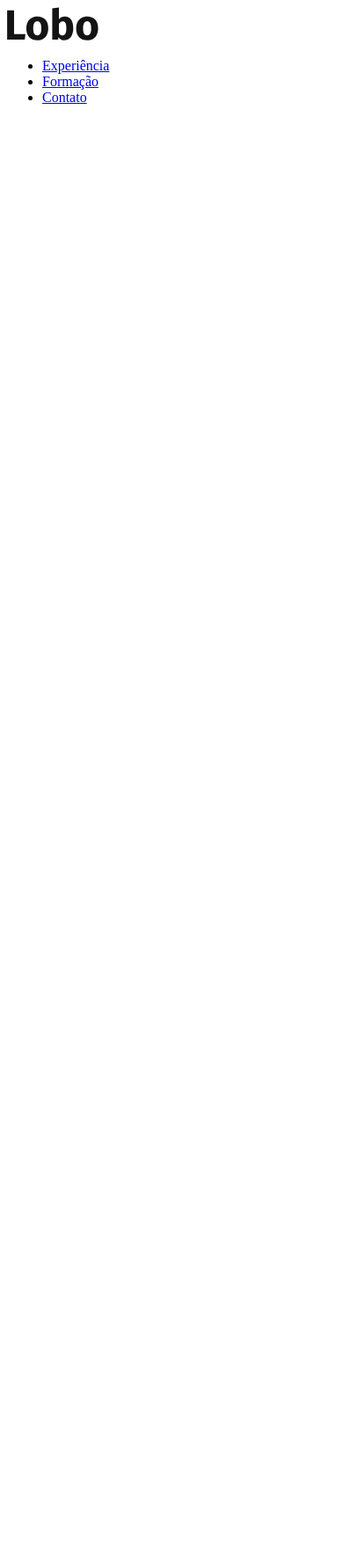
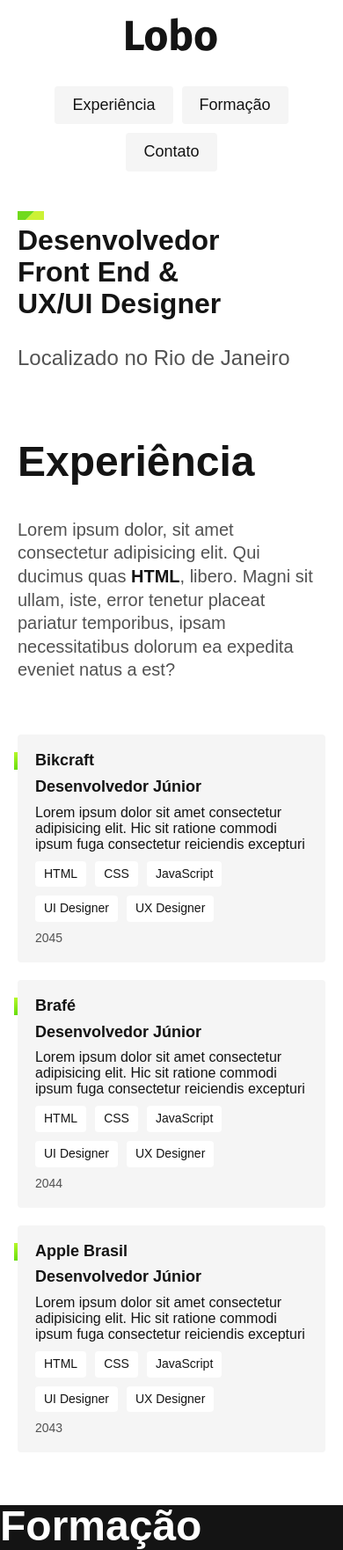
Before and after one commit to kewillem/Cursos-Origamid, a plain HTML site: page HTML e CSS para iniciantes/projeto_oficial/index.html in a window 390 px wide. Shown: the top 1762 px of the page at 88% size. Before the commit the page ends 844 px from the top, so only its background shows below. Drawn offline with Linux system fonts and the light colour scheme.

Commit message:
27-06-23

```diff
--- /dev/null
+++ b/HTML e CSS para iniciantes/projeto_oficial/css/global.css
@@ -0,0 +1,42 @@
+@charset "UTF-8";
+@font-face {
+  font-family: 'Fira Sans-REGULAR';
+  src: url('https://fonts.googleapis.com/css2?family=Fira+Sans&display=swap');
+  font-family: 'Fira Sans-BOLD';
+  src: url('https://fonts.googleapis.com/css2?family=Fira+Sans:wght@700&display=swap');
+}
+:root{
+  --corPadrao: #141414;
+}
+body{
+  font-family: "Fira Sans-REGULAR", Arial, sans-serif;
+  margin: 0px;
+  color: var(--corPadrao);
+  margin-bottom: 1000px;
+}
+h1, h2, h3, p{
+  margin: 0px;
+}
+ul{
+  padding: 0px;
+  margin: 0px;
+  list-style: none;
+}
+img{
+  max-width: 100%;
+  display: block;
+}
+.subtitulo{
+  font-size: 8rem;
+  word-break: break-all; /*quebra palavras*/
+  line-height: 1;
+  text-transform: uppercase;
+  max-width: 4ch;
+}
+@media (max-width: 800px){
+  .subtitulo{
+    font-size: 3rem;
+    text-transform: capitalize; /*deixa só a primeira letra maiuscula*/
+    max-width: initial !important; /*volta para o valor inicial da proporção*/
+  }
+}
--- /dev/null
+++ b/HTML e CSS para iniciantes/projeto_oficial/css/header.css
@@ -0,0 +1,36 @@
+:root{
+  --corPadrao: #141414;
+}
+.header{
+  max-width: 1200px;
+  margin: 0 auto;
+  padding: 40px 20px;
+  display: flex;
+  justify-content: space-between;
+  align-items: center;
+}
+.header-menu{
+  display: flex;
+  flex-wrap: wrap;
+  gap: 10px;
+  justify-content: center;
+}
+.header-menu a{
+  font-size: 1.125rem;
+  line-height: 1.3;
+  padding: 10px 20px;
+  text-decoration: none;
+  color: var(--corPadrao);
+  display: block;
+}
+@media (max-width: 800px){
+  .header{
+    flex-direction: column;
+    gap: 40px;
+    padding: 20px;
+  }
+  .header a{
+    background: #f5f5f5;
+    border-radius: 4px;
+  }
+}
--- /dev/null
+++ b/HTML e CSS para iniciantes/projeto_oficial/css/main.css
@@ -0,0 +1,57 @@
+.introducao{
+  max-width: 1200px;
+  padding: 40px 20px;
+  margin: 0 auto;
+  display: grid;
+  grid-template-columns: 1fr 2fr;
+  gap: 100px;
+  align-items: center;
+}
+.introducao h1{
+  font-size: 4.5rem;
+  line-height: 1.125;
+  margin-bottom: 30px;
+  position: relative;
+}
+.introducao h1::before{
+  content: "";
+  display: block;
+  width: 130px;
+  height: 100px;
+  background: url('../imagens/detalhe.svg') no-repeat center;
+  position: absolute;
+  top: -15px;
+  left: -40px;
+  z-index: -1; /*posiciona o elemento para trás*/
+}
+.introducao p{
+  font-size: 1.5rem;
+  color: #525252;
+}
+@media (max-width: 1000px){
+  .introducao h1{
+    font-size: 3rem;
+  }
+}
+@media (max-width: 800px){
+  .introducao{
+    grid-template-columns: 1fr 2fr;
+    gap: 40px;
+  }
+  .introducao h1{
+    font-size: 2rem;
+  }
+  .introducao h1::before{
+    width: 30px;
+    height: 10px;
+    left: 0px;
+  }
+}
+@media (max-width: 400px){
+  .introducao{
+    grid-template-columns: 1fr;
+  }
+  .introducao img{
+    display: none;
+  }
+}
--- /dev/null
+++ b/HTML e CSS para iniciantes/projeto_oficial/css/section-formacao.css
@@ -0,0 +1,132 @@
+.formacao{
+  background-color: #141414;
+  color: white;
+}
+.formacao-container{
+  max-width: 1200px;
+  padding: 120px 20px;
+  margin: 0 auto;
+  display: grid;
+  grid-template-columns: 1fr 2fr;
+  gap: 100px;
+  position: relative;
+}
+.formacao-container::after{
+  content: "";
+  display: block;
+  width: 130px;
+  height: 100px;
+  background: url(../imagens/detalhe.svg) no-repeat center;
+  position: absolute;
+  bottom: -50px;
+  left: 20px;
+}
+.formacao .subtitulo{
+  color: black;
+  max-width: 5ch;
+}
+.formacao-texto{
+  font-size: 1.5rem;
+  line-height: 1.33; /*espaçamento de linha*/
+  margin-bottom: 60px;
+  max-width: 40ch; /*ch define a quantidade e caracteres numa linha*/
+  color: #a3a3a3;
+}
+.formacao-texto strong{
+  color: white;
+}
+.faculdade-lista{
+  display: flex;
+  flex-wrap: wrap;
+  gap: 20px;
+  margin-bottom: 60px;
+}
+.faculdade{
+  background-color: black;
+  padding: 20px;
+  border-radius: 4px;
+  flex: 1;
+  display: flex;
+  flex-direction: column;
+}
+.faculdade-tipo{
+  font-size: 0.875rem;
+  text-transform: uppercase;
+  color: #a3a3a3;
+
+}
+.faculdade-curso{
+  flex: 1;
+  font-size: 1.125rem;
+  margin-bottom: 40px;
+  position: relative;
+  line-height: 1.4;
+}
+.faculdade-curso::before{
+  content: "";
+  display: block;
+  width: 4px;
+  height: 20px;
+  background: linear-gradient(#b6f829, #67dd0a);
+  position: absolute;
+  left: -24px;
+}
+.faculdade-instituicao{
+  font-size: 1.125rem;
+  color: #a3a3a3;
+}
+.cursos{
+  margin-bottom: 60px;
+}
+.formacao-extra h3{
+font-size: 0.875rem;
+line-height: 1.4;
+color: #8f8f8f;
+text-transform: uppercase;
+margin-bottom: 30px;
+position: relative;
+}
+.formacao-extra h3::before{
+  display: block;
+  content: "";
+  width: 24px;
+  height: 24px;
+  background: url(../imagens/cursos.svg) no-repeat center center;
+  position: absolute;
+  left: -36px;
+  top: -4px;
+}
+.cursos::before{
+  background: url(../imagens/cursos.svg) no-repeat center center;
+}
+.idiomas::before{
+  background: url(../imagens/idiomas.svg) no-repeat center center;
+}
+.formacao-extra li{
+  font-size: 1.125rem;
+  line-height: 1.1;
+  margin-bottom: 20px;
+}
+.formacao-extra span{
+  color: #8f8f8f;
+}
+.cursos li{
+  display: flex;
+  justify-content: space-between;
+}
+@media (max-width: 800px){
+  .formacao-container{
+    grid-template-columns: 1fr;
+    padding: 60px 20px;
+    gap: 40px;
+  }
+  .formacao .subtitulo{
+    color: white;
+  }
+  .formacao-texto{
+    font-size: 1.25rem;
+  }
+  .formacao-extra h3::before{
+    position: initial;
+  }
+}
--- /dev/null
+++ b/HTML e CSS para iniciantes/projeto_oficial/css/section.css
@@ -0,0 +1,97 @@
+.experiencia{
+  max-width: 1200px;
+  padding: 40px 20px;
+  margin: 0 auto;
+  display: grid;
+  grid-template-columns: 1fr 2fr;
+  gap: 100px;
+}
+.experiencia .subtitulo{
+  color: #e0e0e0;
+}
+.experiencia-texto{
+  font-size: 1.5rem;
+  line-height: 1.33; /*espaçamento de linha*/
+  margin-bottom: 60px;
+  max-width: 40ch; /*ch define a quantidade e caracteres numa linha*/
+  color: #525252;
+}
+.experiencia-texto strong{
+  color: #141414;
+}
+.empresa{
+  display: grid;
+  grid-template-columns: 1fr 1fr;
+  gap: 10px 20px;
+  padding: 20px;
+  background: #f5f5f5;
+  margin-bottom: 20px;
+  border-radius: 4px;
+  position: relative;
+}
+.empresa::before{
+  content: "";
+  display: block;
+  width: 4px;
+  height: 20px;
+  background: linear-gradient(#b6f829, #67dd0a);
+  position: absolute;
+  top: 20px;
+  left: -4px;
+}
+.empresa-ano{
+  position: absolute;
+  top: 22px;
+  left: -100px;
+  color: #525252;
+  font-size: 0.875rem;
+  width: 80px;
+  text-align: right;
+}
+.empresa-titulo{
+  font-size: 1.125rem;
+  line-height: 1.1;
+  font-weight: bold;
+}
+.empresa-texto{
+  font-size: 0.875rem;
+  line-height: 1.4;
+  color: #525252;
+}
+.empresa-habilidades{
+  display: flex;
+  flex-wrap: wrap;
+  gap: 10px;
+  align-content: start;
+}
+.empresa-habilidades li{
+  font-size: 0.875rem;
+  line-height: 1.4;
+  border-radius: 4px;
+  background: #fff;
+  padding: 5px 10px;
+}
+@media (max-width: 800px){
+  .experiencia{
+    grid-template-columns: 1fr;
+    gap: 40px;
+  }
+  .experiencia .subtitulo{
+    color: #141414;
+
+  }
+  .experiencia-texto{
+    font-size: 1.25rem;
+  }
+  .empresa-ano{
+    position: initial;
+    order: 1;
+    width: initial;
+    text-align: left;
+  }
+}
+@media (max-width: 400px){
+  .empresa{
+    grid-template-columns: 1fr;
+  }
+}
--- a/HTML e CSS para iniciantes/projeto_oficial/css/style.css
+++ b/HTML e CSS para iniciantes/projeto_oficial/css/style.css
@@ -1,7 +1,5 @@
-@charset "UTF-8";
-@font-face {
-  font-family: 'Fira Sans-REGULAR';
-  src: url('https://fonts.googleapis.com/css2?family=Fira+Sans&display=swap');
-  font-family: 'Fira Sans-BOLD';
-  src: url('https://fonts.googleapis.com/css2?family=Fira+Sans:wght@700&display=swap');
-}
+@import "./global.css";
+@import "./header.css";
+@import "./main.css";
+@import "./section.css";
+@import "./section-formacao.css";
--- a/HTML e CSS para iniciantes/projeto_oficial/index.html
+++ b/HTML e CSS para iniciantes/projeto_oficial/index.html
@@ -19,10 +19,105 @@
     </nav>
   </header>
 
-  <main>
+  <main class="introducao">
+    <img src="./imagens/perfil.jpg" alt="Lobo Cinza">
+    <div>
+      <h1>Desenvolvedor <br> Front End & <br> UX/UI Designer</h1>
+      <p>Localizado no Rio de Janeiro</p>
+    </div>
+  </main>
+  <section class="experiencia" id="experiencia" aria-label="Experiência">
+    <h2 class="subtitulo">Experiência</h2>
+    <div>
+      <p class="experiencia-texto">Lorem ipsum dolor, sit amet consectetur adipisicing elit. Qui ducimus quas <strong>HTML</strong>, libero. Magni sit ullam, iste, error tenetur placeat pariatur temporibus, ipsam necessitatibus dolorum ea expedita eveniet natus a est?</p>
+      <div class="empresa">
+        <span class="empresa-ano">2045</span>
+        <h3 class="empresa-titulo">Bikcraft</h3>
+        <span class="empresa-titulo">Desenvolvedor Júnior</span>
+        <p>Lorem ipsum dolor sit amet consectetur adipisicing elit. Hic sit ratione commodi ipsum fuga consectetur reiciendis excepturi</p>
+        <ul class="empresa-habilidades">
+          <li>HTML</li>
+          <li>CSS</li>
+          <li>JavaScript</li>
+          <li>UI Designer</li>
+          <li>UX Designer</li>
+        </ul>
+      </div>
+      <div class="empresa">
+        <span class="empresa-ano">2044</span>
+        <h3 class="empresa-titulo">Brafé</h3>
+        <span class="empresa-titulo">Desenvolvedor Júnior</span>
+        <p>Lorem ipsum dolor sit amet consectetur adipisicing elit. Hic sit ratione commodi ipsum fuga consectetur reiciendis excepturi</p>
+        <ul class="empresa-habilidades">
+          <li>HTML</li>
+          <li>CSS</li>
+          <li>JavaScript</li>
+          <li>UI Designer</li>
+          <li>UX Designer</li>
+        </ul>
+      </div>
+      <div class="empresa">
+        <span class="empresa-ano">2043</span>
+        <h3 class="empresa-titulo">Apple Brasil</h3>
+        <span class="empresa-titulo">Desenvolvedor Júnior</span>
+        <p>Lorem ipsum dolor sit amet consectetur adipisicing elit. Hic sit ratione commodi ipsum fuga consectetur reiciendis excepturi</p>
+        <ul class="empresa-habilidades">
+          <li>HTML</li>
+          <li>CSS</li>
+          <li>JavaScript</li>
+          <li>UI Designer</li>
+          <li>UX Designer</li>
+        </ul>
+      </div>
+    </div>
+  </section>
+  <section class="formacao" id="formacao" aria-label="Formação">
+    <h2 class="subtitulo">Formação</h2>
+    <div class="formacao-container">
+      <p class="formacao-texto">Lorem ipsum dolor, sit amet consectetur adipisicing elit. Qui ducimus quas <strong>HTML</strong>, libero. Magni sit ullam, iste, error tenetur placeat pariatur temporibus, ipsam necessitatibus dolorum ea expedita eveniet natus a est?</p>
 
-  </main>
+      <ul class="faculdade-lista">
+        <li class="faculdade">
+          <span class="faculdade-tipo">bacharel</span>
+          <h3 class="faculdade-curso">adm de empresas</h3>
+          <span class="faculdade-instituicao">UFRRJ</span>
+        </li>
+      </ul>
 
+      <ul class="faculdade-lista">
+        <li class="faculdade">
+          <span class="faculdade-tipo">tecnologo</span>
+          <h3 class="faculdade-curso">design digital</h3>
+          <span class="faculdade-instituicao">UFRRJ</span>
+        </li>
+      </ul>
+
+      <ul class="faculdade-lista">
+        <li class="faculdade">
+          <span class="faculdade-tipo">mestre</span>
+          <h3 class="faculdade-curso">user experience design</h3>
+          <span class="faculdade-instituicao">UFRRJ</span>
+        </li>
+      </ul>
+
+      <div class="formacao-extra">
+        <div class="cursos">
+          <h3>cursos intensivos</h3>
+          <ul>
+            <li>ux/ui design <span>56h</span></li>
+            <li>Front End <span>56h</span></li>
+          </ul>
+        </div>
+        <div class="idiomas">
+          <h3>idiomas</h3>
+          <ul>
+            <li>inglês<span>/ fluente</span></li>
+            <li>espanhol<span>/ intermediário</span></li>
+          </ul>
+        </div>
+      </div>
+    </div>
+  </section>
   <footer>
 
   </footer>
```
